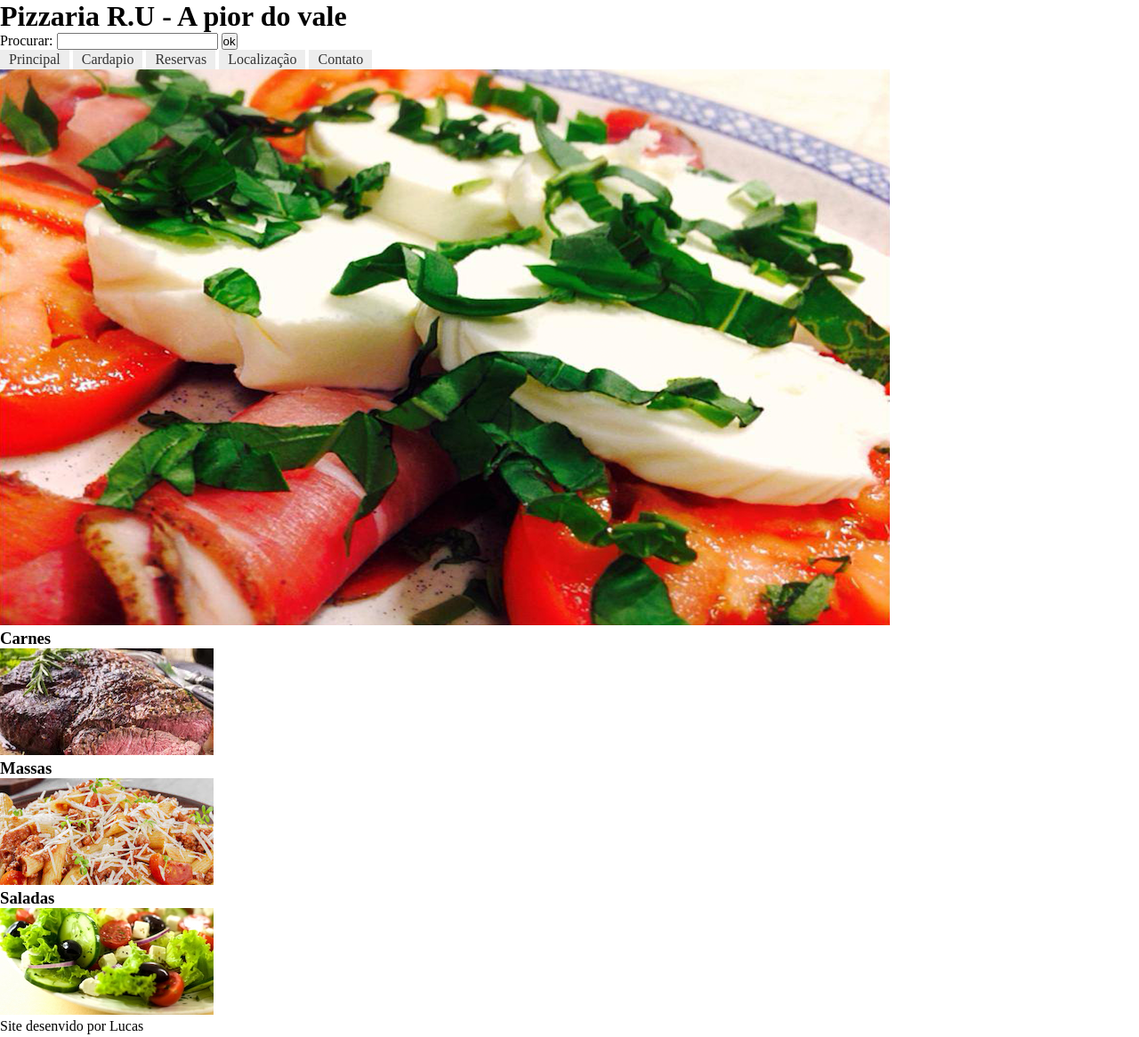
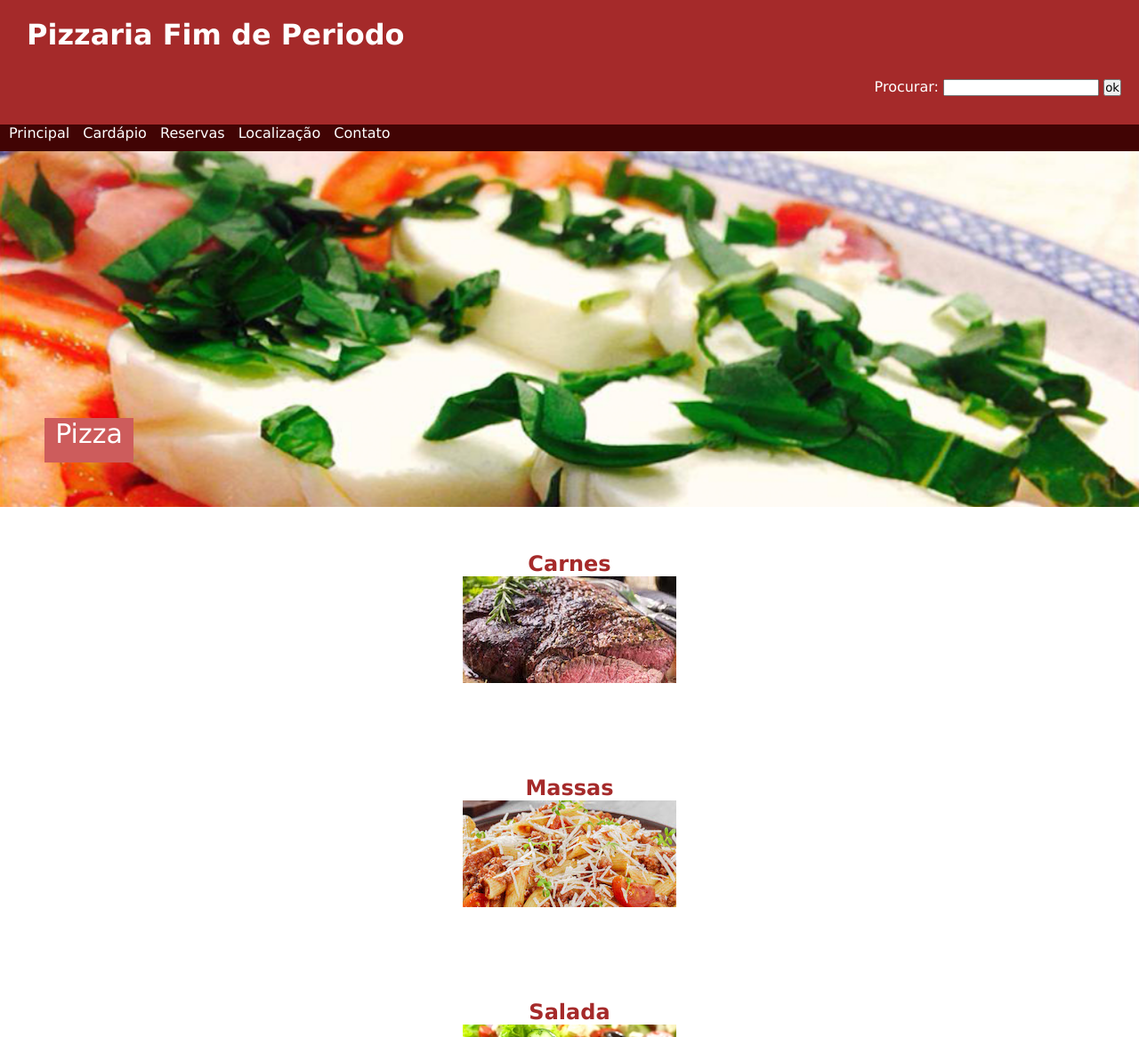
Before and after one commit to lucaasaragao/Projeto_Avancado_AT1, a plain HTML site: page index.html in a window 1280 px wide. Shown: the top 1166 px of the page at 89% size. Drawn offline with Linux system fonts and the light colour scheme.

Commit message:
CSS FINALIZADO

```diff
--- a/css/estilo.css
+++ b/css/estilo.css
@@ -1,29 +1,86 @@
-/*RESET PAGINA*/
+/*reset PAGINA*/
 *{
 	margin: 0;
 	padding: 0;
+	font-family: 'Lucida Sans', 'Lucida Sans Regular', 'Lucida Grande', 'Lucida Sans Unicode', Geneva, Verdana, sans-serif
 }
 
-.menu menu ul{
-	background-color: #EDEDED;
-	list-style: none;
+/*using GRID*/
+.container{
+	display: grid;
+	grid-template-columns: 1fr,1fr;
+	grid-template-areas: "topo topo" "menu menu" "main main" "lado lado" "footer footer";
 }
 
-.menu ul li {
-	display: inline;
+.subgrid{
+	display: grid;
+	grid-template-columns: 1fr,1fr,1fr;
 }
 
-.menu ul li a {
-	padding: 2px 10px;
-	display: inline-block;
-	text-decoration: none;
-	background-color: #EDEDED;
-	color: #333;
+.subgrid div {
+	color: brown;
+	margin-top: 50px;
+	margin-bottom: 50px;
+	text-align: center;
+  }
+
+/*style PAGE*/
+header{
+	grid-area: topo;
+	background-color: brown;
+	height: 100px;
+	padding: 20px;
 }
 
-/* Inicio do grid */
-.container{
-	display: grid;
-	grid-template-rows: 1fr, 1fr, 1fr, 1fr;
+nav{
+	grid-area: menu;
+	background-color: #410404;
+	height: 30px;
+}
 
+section{
+	grid-area: main;
+	background-image: url(../img/pizza.png); background-size: cover;
+	height: 400px;
 }
+
+aside{
+	grid-area: lado;
+}
+
+footer{
+	grid-area: footer;
+	background-color: darkgray;
+	position: relative;
+	color: white;
+}
+
+
+/*complementos PAGE*/
+
+.baner{
+	margin-top: 300px;
+	margin-left: 50px;
+	color: white;
+	background-color: indianred;
+	text-align: center;
+	width: 100px;
+	height: 50px;
+	font-size: 30px;
+}
+
+.procurar{
+	float: right;
+	color: white;
+	padding-top: 30px;
+}
+
+h1{
+	color: white;
+}
+
+a{
+	text-decoration: none;
+	color: white;
+	margin-left: 10px;
+}
--- a/index.html
+++ b/index.html
@@ -2,53 +2,63 @@
 <html>
 <head>
 	<meta charset="utf-8">
-	<title>R.U Pizzaria</title>
+	<title>FIM DO MUNDO</title>
 	<link rel="stylesheet" type="text/css" href="css/estilo.css">
 </head>
 <body>
 
-<div class="container"> <!-- inicio do container -->
+	<div class="container"> <!--Começo do container-->
 
-	<div class="nav" >
-		<h1>Pizzaria R.U - A pior do vale</h1>
+		<header class="content">
+			<h1><a href="#" >Pizzaria Fim de Periodo</a></h1>
+			<div class="procurar">
+				<label for="procurar">Procurar: </label>
+				<input type="text" name="procurar">
+				<button type="submit" value="ok">ok</button>
+
+			</div>
+		</header>
+
+		<nav class="content">
+			<div class="menu">
+
+					<a href="#" >Principal</a>
+					<a href="#" >Cardápio</a>
+					<a href="#" >Reservas</a>
+					<a href="#" >Localização</a>
+					<a href="#" >Contato</a>
+			</div>
+		</nav>
+
+		<section class="content">
+			<div class="baner">
+				Pizza
 			</div>
 
-	<div class="pesquisa">
-		<form>
-			<label for="procurar">Procurar: </label>
-			<input type="text" name="prcourar">
-			<button type="submit">ok</button>
-		</form>
+		</section>
+
+		<aside class="content subgrid">
+			<div>
+				<h2>Carnes</h2>
+				<img  src="img/steak.jpg" alt="imagem carne">
 			</div>
 
-	<div class="menu">
-		<ul>
-			<li><a href="#">Principal</a></li>
-			<li><a href="#">Cardapio</a></li>
-			<li><a href="#">Reservas</a></li>
-			<li><a href="#">Localização</a></li>
-			<li><a href="#">Contato</a></li>
-		</ul>
+			<div>
+				<h2>Massas</h2>
+				<img  src="img/pasta.jpg" alt="imagem massas">
 			</div>
 
-	<div class="baner">
-		<img src="img/pizza.png">
+			<div>
+				<h2>Salada</h2>
+				<img  src="img/salad.jpg" alt="imagem Salada">
+			</div>
+		</aside>
+
+		<footer class="content">
+			Desenvolvido por Lucas Aragão
+		</footer>
+
 	</div>
 
-	<div class="coluna1">
-		<h3>Carnes</h3>
-		<img src="img/steak.jpg">
-	</div>
-	<div class="coluna2">
-		<h3>Massas</h3>
-		<img src="img/pasta.jpg">
-	</div>
-	<div class="coluna3">
-		<h3>Saladas</h3>
-		<img src="img/salad.jpg">
-	</div>
-</div> <!-- final do container -->
-
-<footer> Site desenvido por Lucas</footer>
 </body>
 </html>
```
Lines whose indentation alone changed are shown as unchanged.
